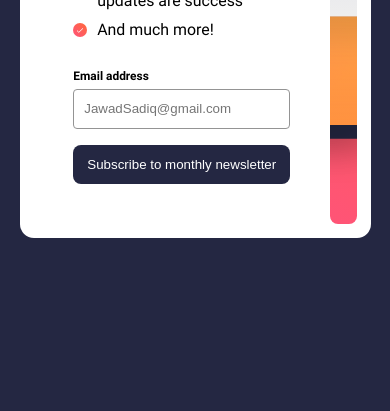
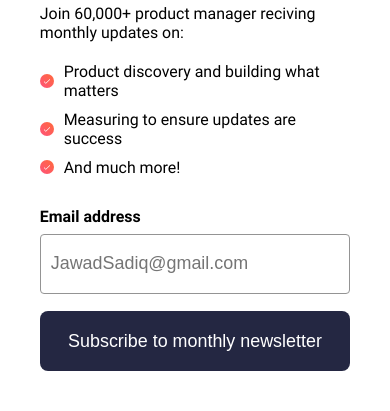
Before and after one commit to J-Sadiq/Frontend-Mentor-Learning-path-Junior-Part1-Newsletter-sign-up-Form, a plain HTML site: page index.html in a window 390 px wide. Shown: the part 433-844 px from the top of the page. Drawn offline with Linux system fonts and the light colour scheme.

Commit message:
Finish this project

```diff
--- a/styles.css
+++ b/styles.css
@@ -40,6 +40,9 @@ body {
 main {
   width: 90%;
   min-height: 100vh;
+  display: flex;
+  justify-content: center;
+  align-items: center;
 }
 
 .card {
@@ -47,12 +50,12 @@ main {
   padding: 1.4rem;
   border-radius: 14px;
   margin: 0px auto;
-  margin-top: 10rem;
 }
 
 .newsletter-card {
   max-width: 80rem;
-  display: flex;
+  display: grid;
+  grid-template-columns: repeat(2, 1fr);
 }
 
 .newsletter-card[hidden] {
@@ -64,11 +67,10 @@ main {
   display: flex;
   flex-direction: column;
   gap: 2rem;
-  flex: 1;
 }
 
 .title {
-  font-size: 5.4rem;
+  font-size: 4.4rem;
 }
 
 .list {
@@ -94,7 +96,8 @@ main {
 }
 #email {
   width: 100%;
-  height: 4rem;
+  height: 5rem;
+  font-size: 1.6rem;
   margin-bottom: 1.6rem;
   border-radius: 4px;
   border: 1px solid var(--Grey);
@@ -103,7 +106,8 @@ main {
 
 .btn {
   width: 100%;
-  height: 4rem;
+  height: 5rem;
+  font-size: 1.6rem;
   background-color: var(--Blue-800);
   color: var(--White);
   border: none;
@@ -115,7 +119,6 @@ main {
   background-color: var(--Red);
 }
 .img-card {
-  flex: 1;
   margin: 0;
   min-height: 100%;
   width: 100%;
@@ -138,6 +141,9 @@ main {
   display: none;
 }
 
+.result-card img {
+  width: 8rem;
+}
 #success-heading {
   font-size: 4.4rem;
   line-height: 1;
@@ -151,3 +157,90 @@ main {
 .gmail-name {
   font-weight: 700;
 }
+
+@media (max-width: 55rem) {
+  html {
+    font-size: 50%;
+  }
+}
+
+@media (max-width: 44rem) {
+  html {
+    font-size: 43.75%;
+  }
+  .img-card {
+    background-image: url("assets/images/illustration-sign-up-tablet.svg");
+  }
+}
+
+@media (max-width: 38.5rem) {
+  html {
+    font-size: 37.5%;
+  }
+}
+
+@media (max-width: 38.5rem) {
+  html {
+    font-size: 37.5%;
+  }
+}
+
+@media (max-width: 32.5rem) {
+  html {
+    font-size: 31.25%;
+  }
+}
+
+@media (max-width: 29rem) {
+  html {
+    font-size: 62.25%;
+  }
+  main {
+    width: 100%;
+  }
+  .newsletter-card {
+    width: 100%;
+    height: 100vh;
+    grid-template-columns: 1fr;
+    grid-template-rows: 2fr 3fr;
+    border-radius: 0px;
+    padding: 0px;
+  }
+  .img-card {
+    background-image: url("assets/images/illustration-sign-up-mobile.svg");
+    border-radius: 0px;
+    border-bottom-left-radius: 20px;
+    border-bottom-right-radius: 20px;
+    grid-row: 1/2;
+  }
+  .form label {
+    display: block;
+    margin-bottom: 0.8rem;
+    font-size: 1.6rem;
+    font-weight: 700;
+  }
+  #email {
+    height: 6rem;
+    font-size: 1.8rem;
+    margin-bottom: 1.8rem;
+  }
+
+  .btn {
+    height: 6rem;
+    font-size: 1.8rem;
+  }
+  .result-card {
+    max-width: 50rem;
+    width: 100%;
+    height: 100vh;
+    display: flex;
+    flex-direction: column;
+    justify-content: center;
+    gap: 3rem;
+    padding: 4rem;
+    border-radius: 0px;
+  }
+  .btn-dismiss {
+    margin-top: 30rem;
+  }
+}
```
